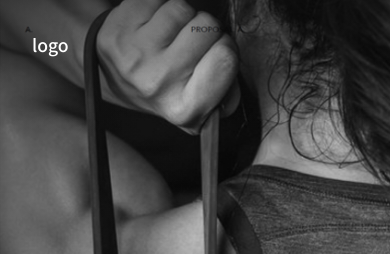
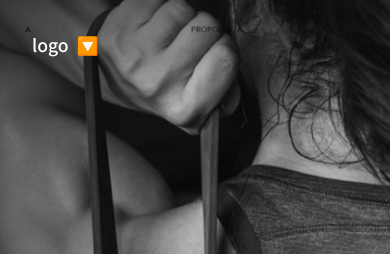
Before and after one commit to heejaykong/fitness-website, a React (Create React App) app: page /#/ in a window 390 px wide. Shown: the top 254 px of the page. Built offline with nearby package versions, Linux system fonts and the light colour scheme; the HTML template or start-up script is replaced by a standard one.

Commit message:
use media query instead of porps for Nav's responsive design && add toggle btn to mobile version Nav

```diff
--- a/src/components/Navigation.js
+++ b/src/components/Navigation.js
@@ -2,11 +2,13 @@ import React from "react";
 import styled from "styled-components/macro";
 import { HashRouter } from "react-router-dom";
 import { HashLink as Link } from "react-router-hash-link";
-// import logo from '../assets/logo/safe-gym-logo.png';
 // Hover했을때 메뉴 파란색으로 변하기(완)
 // SPA인데, 네비게이터를 눌렀을때 그 섹션에 엥커되게끔 하는걸로(stories 빼고)(완)
-// stories를 따로 맨 우측에 파란색으로 빼는 걸로
-// stories 페이지는(브랜드스토리가 들어가는) 따로 페이지로 들어가질 예정
+// stories를 따로 맨 우측에 파란색으로 빼는 걸로(완)
+// stories 페이지는(브랜드스토리가 들어가는) 따로 페이지로 들어가질 예정(완)
+const $ = (selector) => document.querySelector(selector);
+const BREAKPOINT = 935;
+
 const Nav = styled.nav`
   display: flex;
   flex-direction: row;
@@ -20,31 +22,34 @@ const Nav = styled.nav`
   background-color: transparent;
   font-size: 0.9rem;
   z-index: 10;
-`;
-const MobileNav = styled(Nav)`
+  @media (max-width: ${BREAKPOINT}px) {
     flex-direction: column;
     align-items: flex-start;
     padding: 2rem 0rem;
     padding-left: 2rem;
     font-size: 1.1rem;
+  }
 `;
 const NavColumn = styled.div`
 `;
 const NavList = styled.ul`
   display: flex;
   margin-left: 2.5rem;
-`;
-const MobileNavList = styled(NavList)`
+  @media (max-width: ${BREAKPOINT}px) {
     flex-direction: column;
     margin-left: 0rem;
     margin-top: 1rem;
+    visibility: hidden;
+    opacity: 0;
+    transition: visibility 0.2s, opacity 0.2s ease-in-out;
+    /* height: 0;
+    overflow: hidden;
+    transition: height 0.2s ease-in-out; */
+    &.shown {
       visibility: visible;
       opacity: 1;
-  transition: visibility 0.2s, opacity 0.2s ease-in-out;
-  &.hidden {
-    /* display: none; */
-    opacity: 0;
-    visibility: hidden;
+      /* height: 50px; */
+    }
   }
 `;
 const NavBtn = styled.li`
@@ -54,11 +59,11 @@ const NavBtn = styled.li`
   &:last-child {
     color: var(--blue);
   }
-`;
-const MobileNavBtn = styled(NavBtn)`
+  @media (max-width: ${BREAKPOINT}px) {
     & + & {
       margin-left: 0rem;
       margin-top: 0.5rem;
+    }
   }
 `;
 const NavLink = styled(Link)`
@@ -72,37 +77,36 @@ const NavLink = styled(Link)`
     color: var(--blue);
   }
 `;
-const clickHandler = () =>{
-  document.querySelector(".NavList").classList.toggle("hidden");
+const Arrow = styled.span`
+  @media (min-width: ${BREAKPOINT}px){
+    display: none;
   }
-function Navigation({isMobile}) {
-  if (isMobile) {
-    return(
-      <MobileNav>
-        <HashRouter>
-          <NavColumn>
-            <NavLink to="/#top" onClick={clickHandler}>logo</NavLink>
-          </NavColumn>
-          <NavColumn>
-            <MobileNavList className="NavList hidden">
-              <MobileNavBtn><NavLink to="/#about">회사소개</NavLink></MobileNavBtn>
-              <MobileNavBtn><NavLink to="/#price">수강료</NavLink></MobileNavBtn>
-              <MobileNavBtn><NavLink to="/#contact">연락처</NavLink></MobileNavBtn>
-              <MobileNavBtn><NavLink to="/stories">이야기</NavLink></MobileNavBtn>
-            </MobileNavList>
-          </NavColumn>
-        </HashRouter>
-      </MobileNav>
-    );
-  } else {
+  @media (max-width: ${BREAKPOINT}px){
+    display: inline-block;
+    margin: 0 0.5rem;
+    transition: transform 0.3s ease-in-out;
+    &.rotated {
+      transform: rotate(-180deg);
+    }
+    &:hover {
+      cursor: pointer;
+    }
+  }
+`;
+const clickHandler = () => {
+  $(".NavList").classList.toggle("shown");
+  $(".Arrow").classList.toggle("rotated");
+}
+function Navigation() {
   return(
     <Nav>
       <HashRouter>
         <NavColumn>
           <NavLink to="/#top">logo</NavLink>
+          <Arrow className="Arrow" onClick={clickHandler}>🔽</Arrow>
         </NavColumn>
         <NavColumn>
-            <NavList>
+          <NavList className="NavList">
             <NavBtn><NavLink to="/#about">회사소개</NavLink></NavBtn>
             <NavBtn><NavLink to="/#price">수강료</NavLink></NavBtn>
             <NavBtn><NavLink to="/#contact">연락처</NavLink></NavBtn>
@@ -113,6 +117,5 @@ function Navigation({isMobile}) {
     </Nav>
   );
 }
-}
 
 export default Navigation;
--- a/src/routes/Home.js
+++ b/src/routes/Home.js
@@ -4,8 +4,8 @@ import MobileIntro from '../components/MobileIntro';
 import About from '../components/About';
 import Price from '../components/Price';
 import Contact from '../components/Contact';
-// 첫 랜딩화면은 피피티 참고. 해당 배경은 스크롤하면 스크롤되게끔 구현하기
-// http://thrivesolo.com/ 를 레퍼런스로 삼기
+// 첫 랜딩화면은 피피티 참고. 해당 배경은 스크롤하면 스크롤되게끔 구현하기(완)
+// http://thrivesolo.com/ 를 레퍼런스로 삼기(완)
 // 각 섹션들이 나뉘어지는건 계단 모양 길다란 선 그거 사용하기
 // 반응형 참고: https://goshakkk.name/different-mobile-desktop-tablet-layouts-react/
 
```
Also changed, not shown: src/components/DesktopIntro.js (+0 -12 lines). Lines whose indentation alone changed are shown as unchanged.
